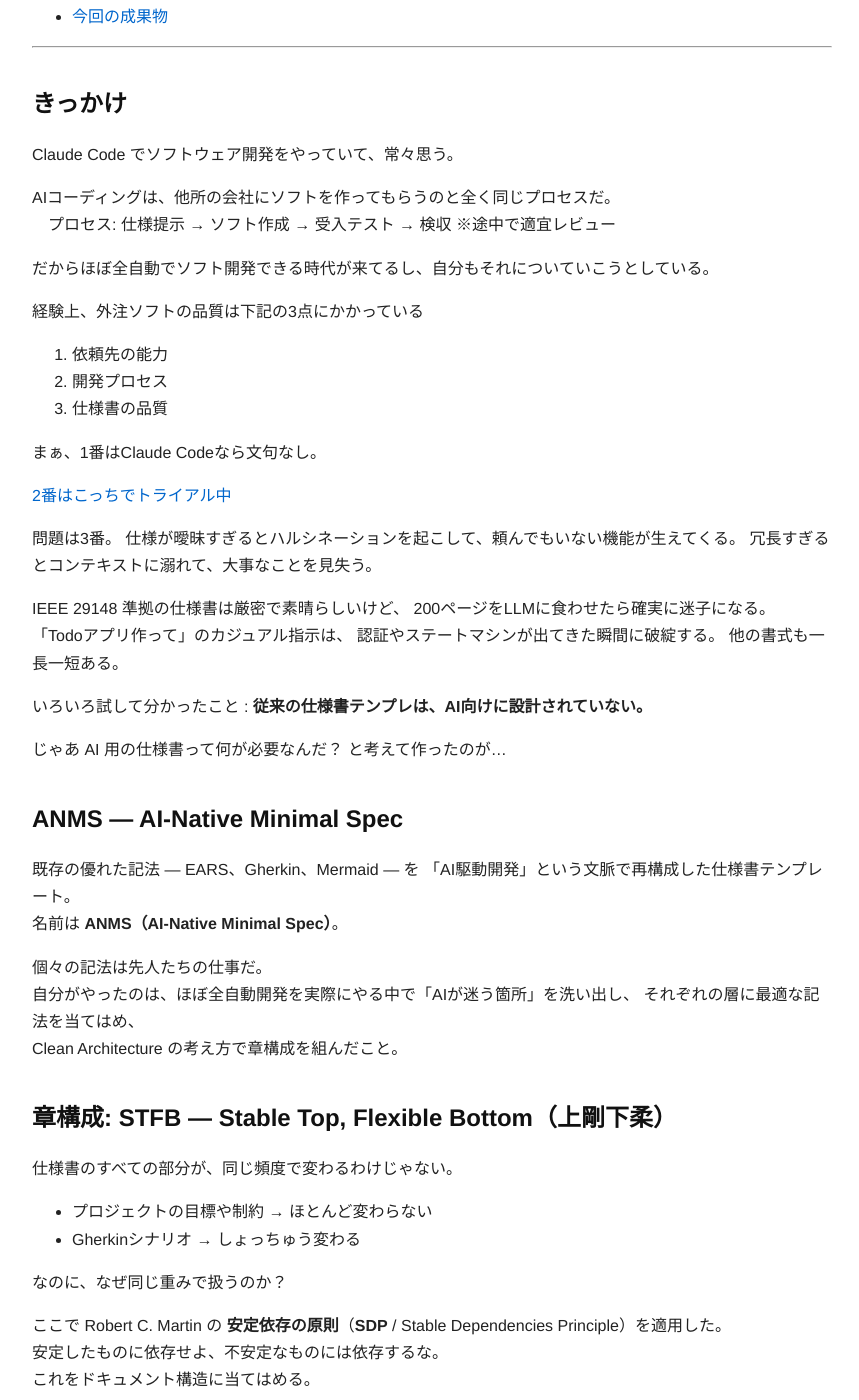
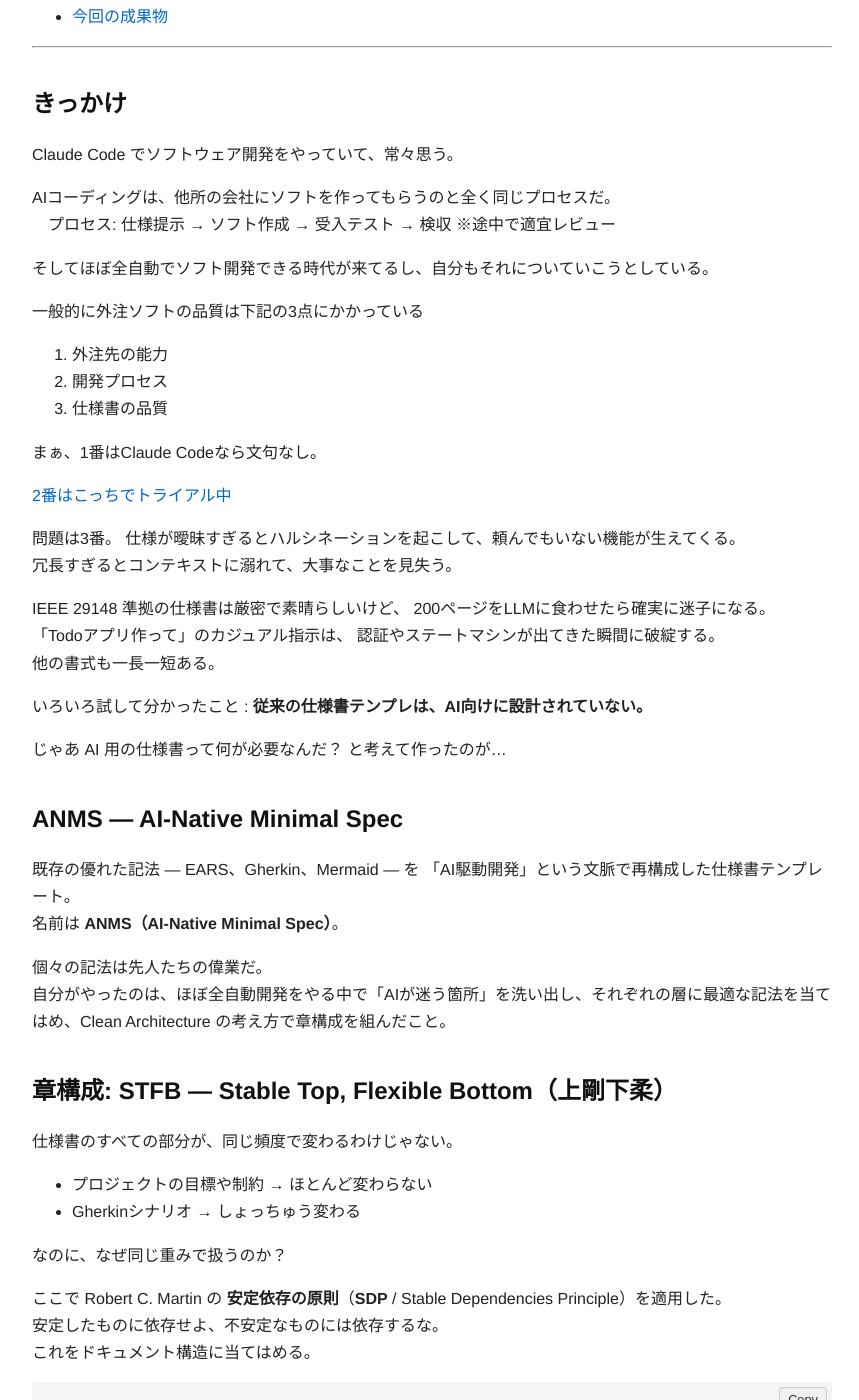
Before and after one commit to GoodRelax/articles, a Jekyll site: the page built from ai-native-spec/article_ja.md, in a window 1280 px wide and 1400 px high, scrolled down 456 px. Shown: the whole window, without its empty margins (208-1067 px from the left). Built offline with Jekyll 4.4.1, drawn with Linux system fonts in a browser that asks for light colours; some of the changed text lies outside the part shown.

Commit message:
Update article_ja.md

```diff
--- a/ai-native-spec/article_ja.md
+++ b/ai-native-spec/article_ja.md
@@ -20,11 +20,11 @@ Claude Code でソフトウェア開発をやっていて、常々思う。
 AIコーディングは、他所の会社にソフトを作ってもらうのと全く同じプロセスだ。
 　プロセス: 仕様提示 → ソフト作成 → 受入テスト → 検収 ※途中で適宜レビュー
 
-だからほぼ全自動でソフト開発できる時代が来てるし、自分もそれについていこうとしている。
+そしてほぼ全自動でソフト開発できる時代が来てるし、自分もそれについていこうとしている。
 
-経験上、外注ソフトの品質は下記の3点にかかっている
+一般的に外注ソフトの品質は下記の3点にかかっている
 
-1. 依頼先の能力
+1. 外注先の能力
 2. 開発プロセス
 3. 仕様書の品質
 
@@ -52,10 +52,8 @@ IEEE 29148 準拠の仕様書は厳密で素晴らしいけど、
 「AI駆動開発」という文脈で再構成した仕様書テンプレート。
 名前は **ANMS（AI-Native Minimal Spec）**。
 
-個々の記法は先人たちの仕事だ。
-自分がやったのは、ほぼ全自動開発を実際にやる中で「AIが迷う箇所」を洗い出し、
-それぞれの層に最適な記法を当てはめ、
-Clean Architecture の考え方で章構成を組んだこと。
+個々の記法は先人たちの偉業だ。
+自分がやったのは、ほぼ全自動開発をやる中で「AIが迷う箇所」を洗い出し、それぞれの層に最適な記法を当てはめ、Clean Architecture の考え方で章構成を組んだこと。
 
 ## 章構成: STFB — Stable Top, Flexible Bottom（上剛下柔）
 
@@ -192,9 +190,9 @@ AIは何を作り、何をテストし、何の制約を守るべきか、
 
 ほぼ全自動でも、3つだけは人間の仕事。
 
-1. **コンセプトを決める** — ソフトのコンセプトと解決すべき課題を明文化する（Ch1）
-2. **重要な判断を下す** — 技術選定や仕様の分岐点で意志入れする（AIが適切なタイミングでユーザーに問いかける）
-3. **成果物を確認する** — 成果物が要件を満たすか最終確認・承認する（Ch4を中心にAIが提示する成果物確認の提案をベースに）
+1. **コンセプトを決める**
+2. **重要な判断を下す**
+3. **成果物を確認する**
 
 それ以外？ AIにやらせて、人間はポイントだけレビューすればいい。
 
```
Also changed, not shown: other parts of ai-native-spec/article_ja.md (+1 -1 lines).
